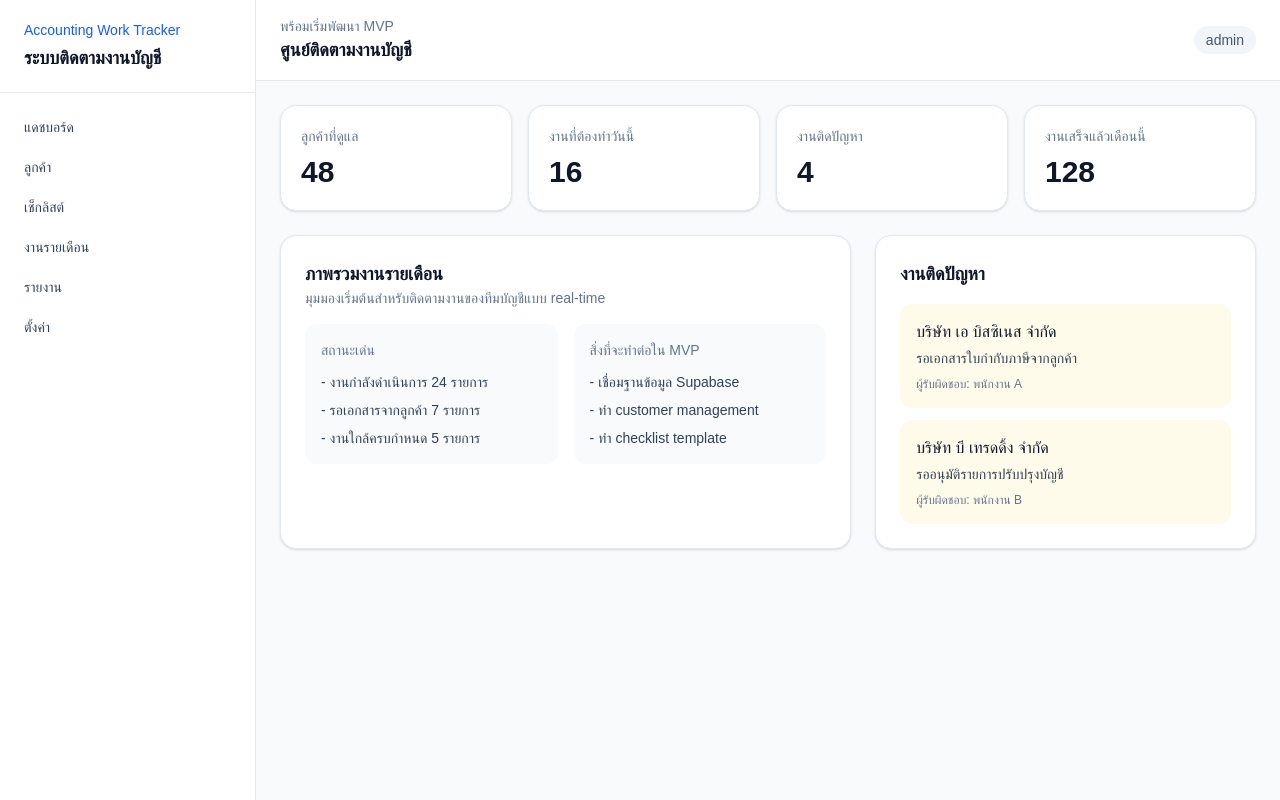
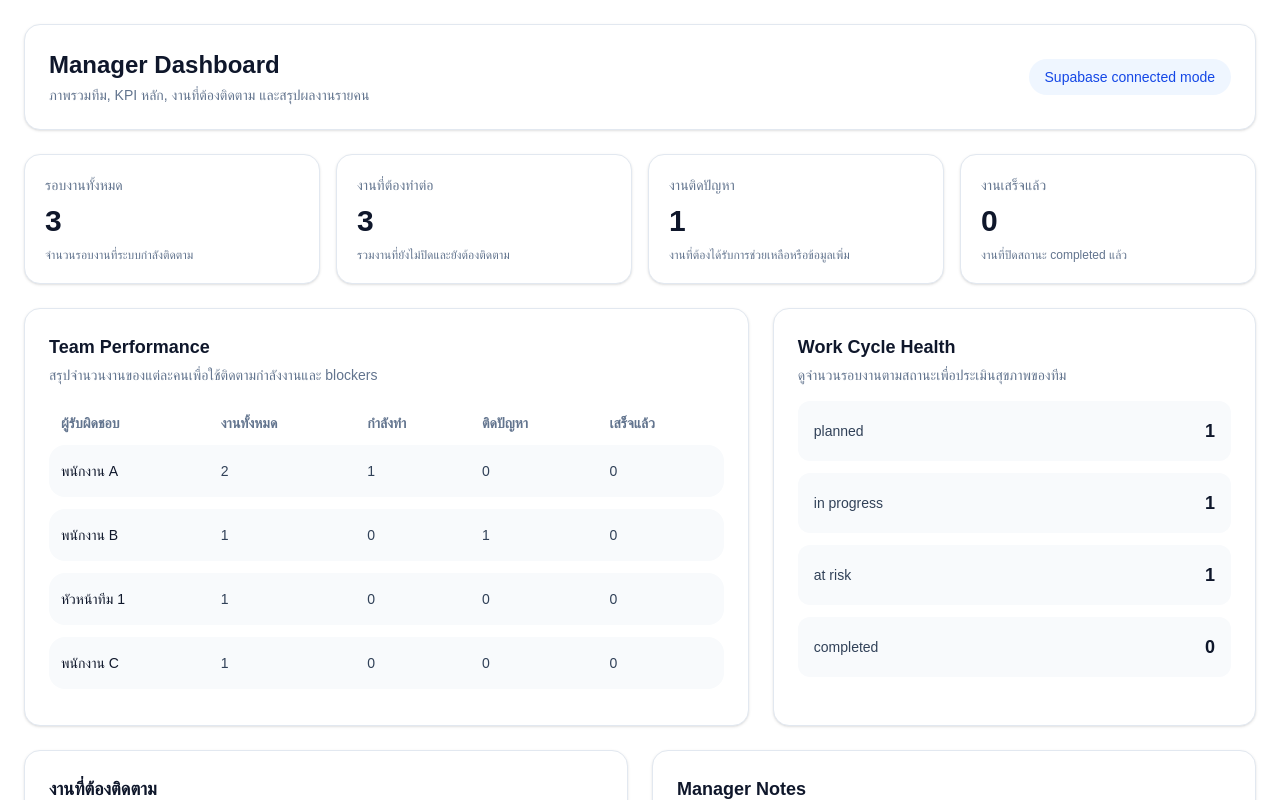
Before and after one commit to alovana/Accounting-Task-Tracker, a Next.js app in the folder accounting-work-tracker/: page /dashboard in a window 1280 px wide. Shown: the top 800 px of the page. Built offline with nearby package versions, Linux system fonts and the light colour scheme; no server answers.

Commit message:
Scaffold phase 4 dashboard

```diff
--- /dev/null
+++ b/accounting-work-tracker/product/accounting-work-tracker-phase4-status.md
@@ -0,0 +1,14 @@
+# Phase 4 Status
+
+## Scope completed in this iteration
+- Manager dashboard connected to server-side query layer
+- KPI cards added from monthly tracking data
+- Team performance summary added
+- Work cycle health summary added
+- Attention panel for blocked and waiting customer items added
+- Team performance report page scaffolded from dashboard data
+
+## Notes
+- Phase 4 currently focuses on manager-side visibility for MVP
+- Data comes from the existing Phase 3 query layer with mock-to-Supabase fallback
+- Ready for future enhancement: separate staff dashboard, leaderboard logic, and richer analytics
--- a/accounting-work-tracker/src/app/dashboard/page.tsx
+++ b/accounting-work-tracker/src/app/dashboard/page.tsx
@@ -1,84 +1,92 @@
-import { AppShell } from "@/components/app-shell";
+import { EmptyState } from "@/components/phase2/empty-state";
+import { PageHeader } from "@/components/phase2/page-header";
+import { SectionCard } from "@/components/phase2/section-card";
+import { BlockerList } from "@/components/phase3/blocker-list";
+import { KpiGrid } from "@/components/phase4/kpi-grid";
+import { StaffPerformanceTable } from "@/components/phase4/staff-performance-table";
+import {
+  getDashboardKpis,
+  getOverdueLikeItems,
+  getStaffSummaries,
+  getWorkCycleHealth,
+} from "@/lib/phase4/selectors";
+import { getWorkCycles, getWorkItems } from "@/lib/supabase/queries";
 
-const kpis = [
-  { label: "ลูกค้าที่ดูแล", value: "48" },
-  { label: "งานที่ต้องทำวันนี้", value: "16" },
-  { label: "งานติดปัญหา", value: "4" },
-  { label: "งานเสร็จแล้วเดือนนี้", value: "128" },
-];
+export default async function DashboardPage() {
+  const [workCycles, workItems] = await Promise.all([getWorkCycles(), getWorkItems()]);
 
-const blockers = [
-  {
-    customer: "บริษัท เอ บิสซิเนส จำกัด",
-    issue: "รอเอกสารใบกำกับภาษีจากลูกค้า",
-    owner: "พนักงาน A",
-  },
-  {
-    customer: "บริษัท บี เทรดดิ้ง จำกัด",
-    issue: "รออนุมัติรายการปรับปรุงบัญชี",
-    owner: "พนักงาน B",
-  },
-];
+  const kpis = getDashboardKpis(workCycles, workItems);
+  const staffRows = getStaffSummaries(workItems);
+  const cycleHealth = getWorkCycleHealth(workCycles);
+  const attentionItems = getOverdueLikeItems(workItems);
 
-export default function DashboardPage() {
   return (
-    <AppShell>
-      <main className="mx-auto flex w-full max-w-7xl flex-1 flex-col gap-6 px-6 py-6">
-        <section className="grid gap-4 md:grid-cols-2 xl:grid-cols-4">
-          {kpis.map((item) => (
-            <div
-              key={item.label}
-              className="rounded-2xl border border-slate-200 bg-white p-5 shadow-sm"
-            >
-              <p className="text-sm text-slate-500">{item.label}</p>
-              <p className="mt-2 text-3xl font-bold text-slate-900">{item.value}</p>
-            </div>
-          ))}
-        </section>
+    <main className="mx-auto flex w-full max-w-7xl flex-1 flex-col gap-6 px-6 py-6">
+      <PageHeader
+        title="Manager Dashboard"
+        description="ภาพรวมทีม, KPI หลัก, งานที่ต้องติดตาม และสรุปผลงานรายคน"
+        badge={process.env.NEXT_PUBLIC_SUPABASE_URL ? "Supabase connected mode" : "Mock dashboard mode"}
+      />
 
-        <section className="grid gap-6 xl:grid-cols-[1.5fr_1fr]">
-          <div className="rounded-2xl border border-slate-200 bg-white p-6 shadow-sm">
-            <div className="mb-4">
-              <h3 className="text-lg font-semibold">ภาพรวมงานรายเดือน</h3>
-              <p className="text-sm text-slate-500">
-                มุมมองเริ่มต้นสำหรับติดตามงานของทีมบัญชีแบบ real-time
-              </p>
-            </div>
+      <KpiGrid items={kpis} />
 
-            <div className="grid gap-4 md:grid-cols-2">
-              <div className="rounded-xl bg-slate-50 p-4">
-                <p className="text-sm text-slate-500">สถานะเด่น</p>
-                <ul className="mt-3 space-y-2 text-sm text-slate-700">
-                  <li>- งานกำลังดำเนินการ 24 รายการ</li>
-                  <li>- รอเอกสารจากลูกค้า 7 รายการ</li>
-                  <li>- งานใกล้ครบกำหนด 5 รายการ</li>
-                </ul>
+      <section className="grid gap-6 xl:grid-cols-[1.2fr_0.8fr]">
+        <SectionCard
+          title="Team Performance"
+          description="สรุปจำนวนงานของแต่ละคนเพื่อใช้ติดตามกำลังงานและ blockers"
+        >
+          {staffRows.length === 0 ? (
+            <EmptyState
+              title="ยังไม่มีข้อมูลงานของทีม"
+              description="เมื่อมี work items แล้ว ระบบจะแสดง performance summary ในส่วนนี้"
+            />
+          ) : (
+            <StaffPerformanceTable rows={staffRows} />
+          )}
+        </SectionCard>
+
+        <SectionCard
+          title="Work Cycle Health"
+          description="ดูจำนวนรอบงานตามสถานะเพื่อประเมินสุขภาพของทีม"
+        >
+          <div className="space-y-3">
+            {cycleHealth.map((item) => (
+              <div key={item.label} className="flex items-center justify-between rounded-xl bg-slate-50 p-4">
+                <p className="text-sm font-medium text-slate-700">{item.label}</p>
+                <p className="text-lg font-semibold text-slate-900">{item.value}</p>
               </div>
-              <div className="rounded-xl bg-slate-50 p-4">
-                <p className="text-sm text-slate-500">สิ่งที่จะทำต่อใน MVP</p>
-                <ul className="mt-3 space-y-2 text-sm text-slate-700">
-                  <li>- เชื่อมฐานข้อมูล Supabase</li>
-                  <li>- ทำ customer management</li>
-                  <li>- ทำ checklist template</li>
-                </ul>
-              </div>
-            </div>
+            ))}
           </div>
+        </SectionCard>
+      </section>
 
-          <div className="rounded-2xl border border-slate-200 bg-white p-6 shadow-sm">
-            <h3 className="text-lg font-semibold">งานติดปัญหา</h3>
-            <div className="mt-4 space-y-3">
-              {blockers.map((item) => (
-                <div key={item.customer} className="rounded-xl bg-amber-50 p-4">
-                  <p className="font-medium text-slate-900">{item.customer}</p>
-                  <p className="mt-1 text-sm text-slate-700">{item.issue}</p>
-                  <p className="mt-2 text-xs text-slate-500">ผู้รับผิดชอบ: {item.owner}</p>
-                </div>
-              ))}
-            </div>
+      <section className="grid gap-6 xl:grid-cols-[1fr_1fr]">
+        <SectionCard
+          title="งานที่ต้องติดตาม"
+          description="รวมงาน blocked และ waiting customer เพื่อให้ผู้จัดการเห็นปัญหาเร็วขึ้น"
+        >
+          {attentionItems.length === 0 ? (
+            <EmptyState
+              title="ไม่มีงานที่ต้องติดตามเป็นพิเศษ"
+              description="ตอนนี้ยังไม่มี blocked หรือ waiting customer items"
+            />
+          ) : (
+            <BlockerList items={attentionItems} />
+          )}
+        </SectionCard>
+
+        <SectionCard
+          title="Manager Notes"
+          description="สรุปแนวทางการใช้ dashboard ในช่วง MVP"
+        >
+          <div className="space-y-3 rounded-2xl bg-slate-50 p-5 text-sm text-slate-700">
+            <p>- ใช้ KPI cards เพื่อตรวจภาพรวมของทีมแบบเร็ว</p>
+            <p>- ใช้ Team Performance เพื่อดูการกระจายงานและภาระงานแต่ละคน</p>
+            <p>- ใช้ Work Cycle Health เพื่อตรวจรอบงานที่เริ่มเสี่ยง</p>
+            <p>- ใช้ งานที่ต้องติดตาม เพื่อ follow up กับลูกค้าหรือทีมงานทันที</p>
           </div>
-        </section>
-      </main>
-    </AppShell>
+        </SectionCard>
+      </section>
+    </main>
   );
 }
--- a/accounting-work-tracker/src/app/reports/page.tsx
+++ b/accounting-work-tracker/src/app/reports/page.tsx
@@ -1,12 +1,35 @@
-export default function ReportsPage() {
+import { EmptyState } from "@/components/phase2/empty-state";
+import { PageHeader } from "@/components/phase2/page-header";
+import { SectionCard } from "@/components/phase2/section-card";
+import { StaffPerformanceTable } from "@/components/phase4/staff-performance-table";
+import { getStaffSummaries } from "@/lib/phase4/selectors";
+import { getWorkItems } from "@/lib/supabase/queries";
+
+export default async function ReportsPage() {
+  const workItems = await getWorkItems();
+  const staffRows = getStaffSummaries(workItems);
+
   return (
-    <main className="mx-auto w-full max-w-7xl px-6 py-6">
-      <div className="rounded-2xl border border-dashed border-slate-300 bg-white p-6">
-        <h1 className="text-xl font-semibold text-slate-900">รายงาน</h1>
-        <p className="mt-2 text-sm text-slate-500">
-          หน้านี้เตรียมไว้สำหรับ Phase 4: Dashboard และ Team Performance Report
-        </p>
-      </div>
+    <main className="mx-auto flex w-full max-w-7xl flex-col gap-6 px-6 py-6">
+      <PageHeader
+        title="Team Performance Report"
+        description="รายงานผลงานรายคนในระดับ MVP สำหรับใช้ดูภาพรวมก่อนต่อยอด analytics"
+        badge={process.env.NEXT_PUBLIC_SUPABASE_URL ? "Supabase connected mode" : "Mock report mode"}
+      />
+
+      <SectionCard
+        title="Performance Summary"
+        description="สรุปงานทั้งหมด กำลังทำ ติดปัญหา และเสร็จแล้วของแต่ละคน"
+      >
+        {staffRows.length === 0 ? (
+          <EmptyState
+            title="ยังไม่มีข้อมูลรายงาน"
+            description="เมื่อมี work items ในระบบ รายงานจะพร้อมแสดงทันที"
+          />
+        ) : (
+          <StaffPerformanceTable rows={staffRows} />
+        )}
+      </SectionCard>
     </main>
   );
 }
--- /dev/null
+++ b/accounting-work-tracker/src/components/phase4/kpi-grid.tsx
@@ -0,0 +1,19 @@
+type KpiItem = {
+  label: string;
+  value: string;
+  description: string;
+};
+
+export function KpiGrid({ items }: { items: KpiItem[] }) {
+  return (
+    <section className="grid gap-4 md:grid-cols-2 xl:grid-cols-4">
+      {items.map((item) => (
+        <div key={item.label} className="rounded-2xl border border-slate-200 bg-white p-5 shadow-sm">
+          <p className="text-sm text-slate-500">{item.label}</p>
+          <p className="mt-2 text-3xl font-bold text-slate-900">{item.value}</p>
+          <p className="mt-2 text-xs text-slate-500">{item.description}</p>
+        </div>
+      ))}
+    </section>
+  );
+}
--- /dev/null
+++ b/accounting-work-tracker/src/components/phase4/staff-performance-table.tsx
@@ -0,0 +1,36 @@
+type StaffSummary = {
+  owner: string;
+  total: number;
+  blocked: number;
+  inProgress: number;
+  completed: number;
+};
+
+export function StaffPerformanceTable({ rows }: { rows: StaffSummary[] }) {
+  return (
+    <div className="overflow-x-auto">
+      <table className="min-w-full border-separate border-spacing-y-3">
+        <thead>
+          <tr className="text-left text-sm text-slate-500">
+            <th className="px-3">ผู้รับผิดชอบ</th>
+            <th className="px-3">งานทั้งหมด</th>
+            <th className="px-3">กำลังทำ</th>
+            <th className="px-3">ติดปัญหา</th>
+            <th className="px-3">เสร็จแล้ว</th>
+          </tr>
+        </thead>
+        <tbody>
+          {rows.map((row) => (
+            <tr key={row.owner} className="rounded-2xl bg-slate-50 text-sm text-slate-700">
+              <td className="rounded-l-2xl px-3 py-4 font-medium text-slate-900">{row.owner}</td>
+              <td className="px-3 py-4">{row.total}</td>
+              <td className="px-3 py-4">{row.inProgress}</td>
+              <td className="px-3 py-4">{row.blocked}</td>
+              <td className="rounded-r-2xl px-3 py-4">{row.completed}</td>
+            </tr>
+          ))}
+        </tbody>
+      </table>
+    </div>
+  );
+}
--- /dev/null
+++ b/accounting-work-tracker/src/lib/phase4/selectors.ts
@@ -0,0 +1,73 @@
+import type { WorkCycle, WorkItem } from "@/lib/mock/phase3-data";
+
+export function getDashboardKpis(workCycles: WorkCycle[], workItems: WorkItem[]) {
+  return [
+    {
+      label: "รอบงานทั้งหมด",
+      value: workCycles.length.toString(),
+      description: "จำนวนรอบงานที่ระบบกำลังติดตาม",
+    },
+    {
+      label: "งานที่ต้องทำต่อ",
+      value: workItems
+        .filter((item) => item.status === "not_started" || item.status === "in_progress")
+        .length.toString(),
+      description: "รวมงานที่ยังไม่ปิดและยังต้องติดตาม",
+    },
+    {
+      label: "งานติดปัญหา",
+      value: workItems.filter((item) => item.status === "blocked").length.toString(),
+      description: "งานที่ต้องได้รับการช่วยเหลือหรือข้อมูลเพิ่ม",
+    },
+    {
+      label: "งานเสร็จแล้ว",
+      value: workItems.filter((item) => item.status === "completed").length.toString(),
+      description: "งานที่ปิดสถานะ completed แล้ว",
+    },
+  ];
+}
+
+export function getStaffSummaries(workItems: WorkItem[]) {
+  const grouped = new Map<string, WorkItem[]>();
+
+  workItems.forEach((item) => {
+    const current = grouped.get(item.assignedTo) ?? [];
+    current.push(item);
+    grouped.set(item.assignedTo, current);
+  });
+
+  return Array.from(grouped.entries()).map(([owner, items]) => ({
+    owner,
+    total: items.length,
+    blocked: items.filter((item) => item.status === "blocked").length,
+    inProgress: items.filter((item) => item.status === "in_progress").length,
+    completed: items.filter((item) => item.status === "completed").length,
+  }));
+}
+
+export function getWorkCycleHealth(workCycles: WorkCycle[]) {
+  return [
+    {
+      label: "planned",
+      value: workCycles.filter((item) => item.status === "planned").length,
+    },
+    {
+      label: "in progress",
+      value: workCycles.filter((item) => item.status === "in_progress").length,
+    },
+    {
+      label: "at risk",
+      value: workCycles.filter((item) => item.status === "at_risk").length,
+    },
+    {
+      label: "completed",
+      value: workCycles.filter((item) => item.status === "completed").length,
+    },
+  ];
+}
+
+export function getOverdueLikeItems(workItems: WorkItem[]) {
+  return workItems.filter(
+    (item) => item.status === "blocked" || item.status === "waiting_customer"
+  );
+}
```
Also changed, not shown: accounting-work-tracker/src/app/dashboard/loading.tsx (added, +9 -0 lines), 1 other file (tests, documents, lock files or other folders).
